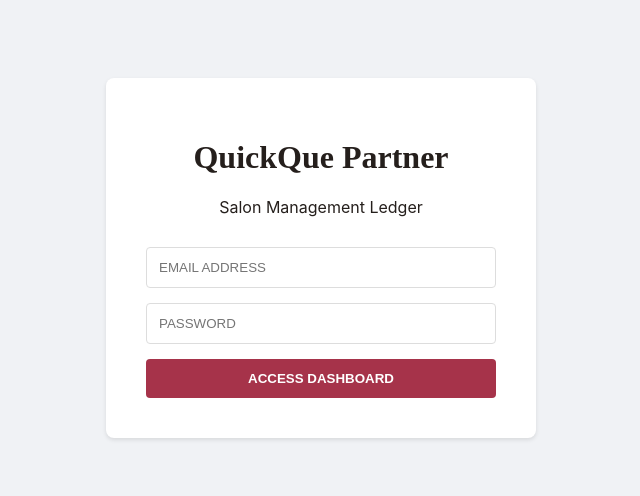
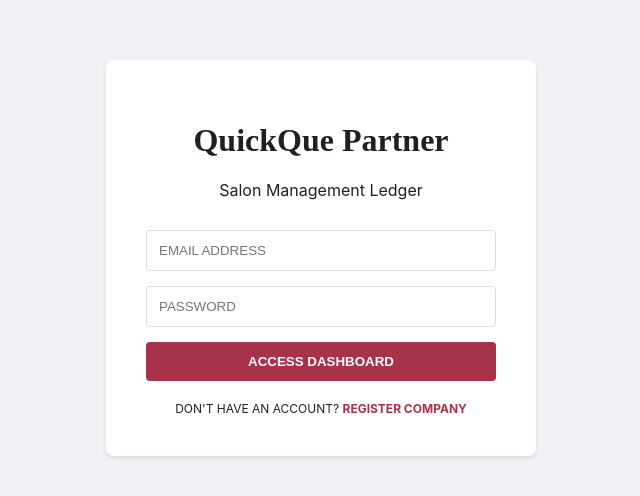
Before and after one commit to rishabhmishradev/QwickQue-partner, a React (Vite) app: page /login in a window 1280 px wide. Shown: the part 142-638 px from the top of the page, without its empty margins (319-959 px from the left). Built offline with nearby package versions, Linux system fonts and the light colour scheme.

Commit message:
UI: Add Register Company link to Login page

```diff
--- a/src/pages/LoginPage.jsx
+++ b/src/pages/LoginPage.jsx
@@ -1,6 +1,6 @@
 import React, { useState } from 'react';
 import { useAuth } from '../services/AuthContext';
-import { useNavigate } from 'react-router-dom';
+import { useNavigate, Link } from 'react-router-dom';
 
 function LoginPage() {
   const [email, setEmail] = useState('');
@@ -68,6 +68,10 @@ function LoginPage() {
             {loading ? 'AUTHENTICATING...' : 'ACCESS DASHBOARD'}
           </button>
         </form>
+
+        <div style={{ marginTop: '20px', fontSize: '12px' }}>
+          DON'T HAVE AN ACCOUNT? <Link to="/register" style={{ color: '#A6334A', fontWeight: 'bold', textDecoration: 'none' }}>REGISTER COMPANY</Link>
+        </div>
       </div>
     </div>
   );
```
